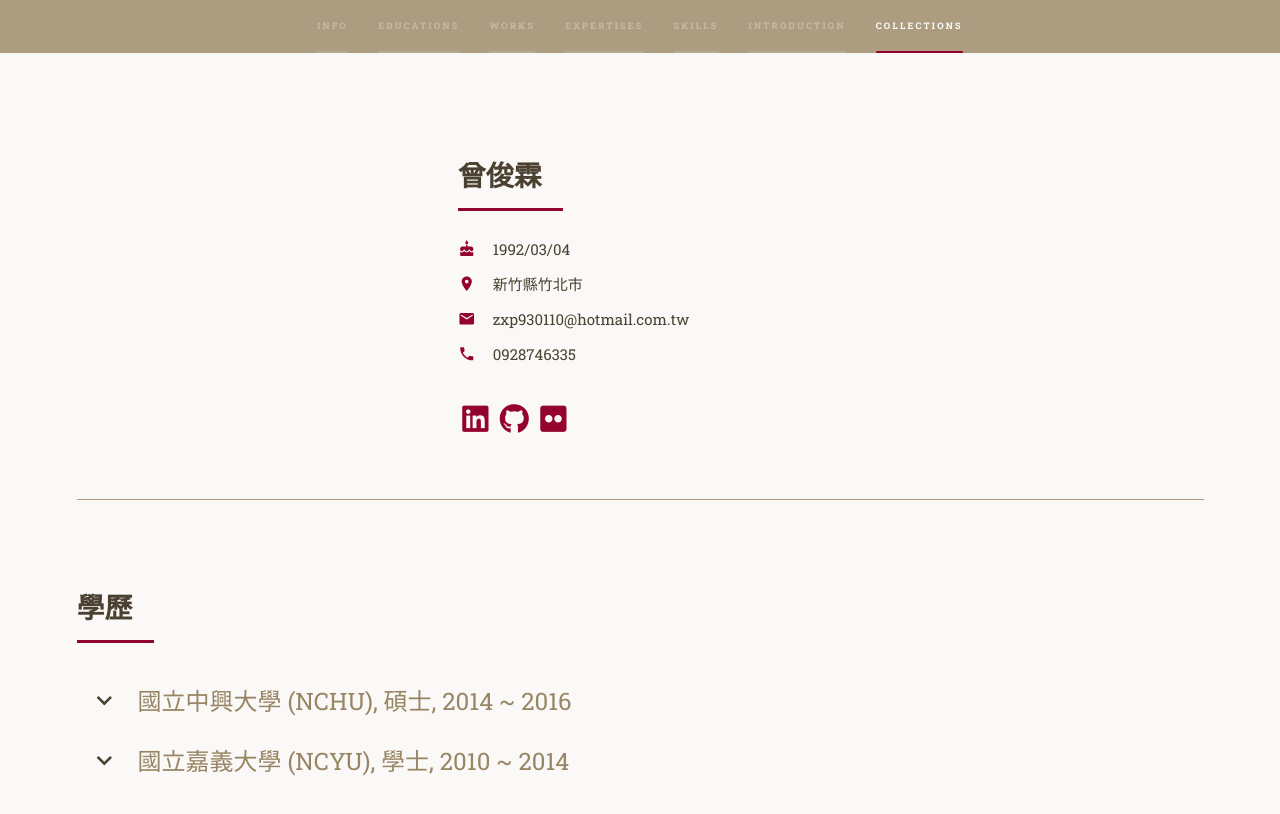
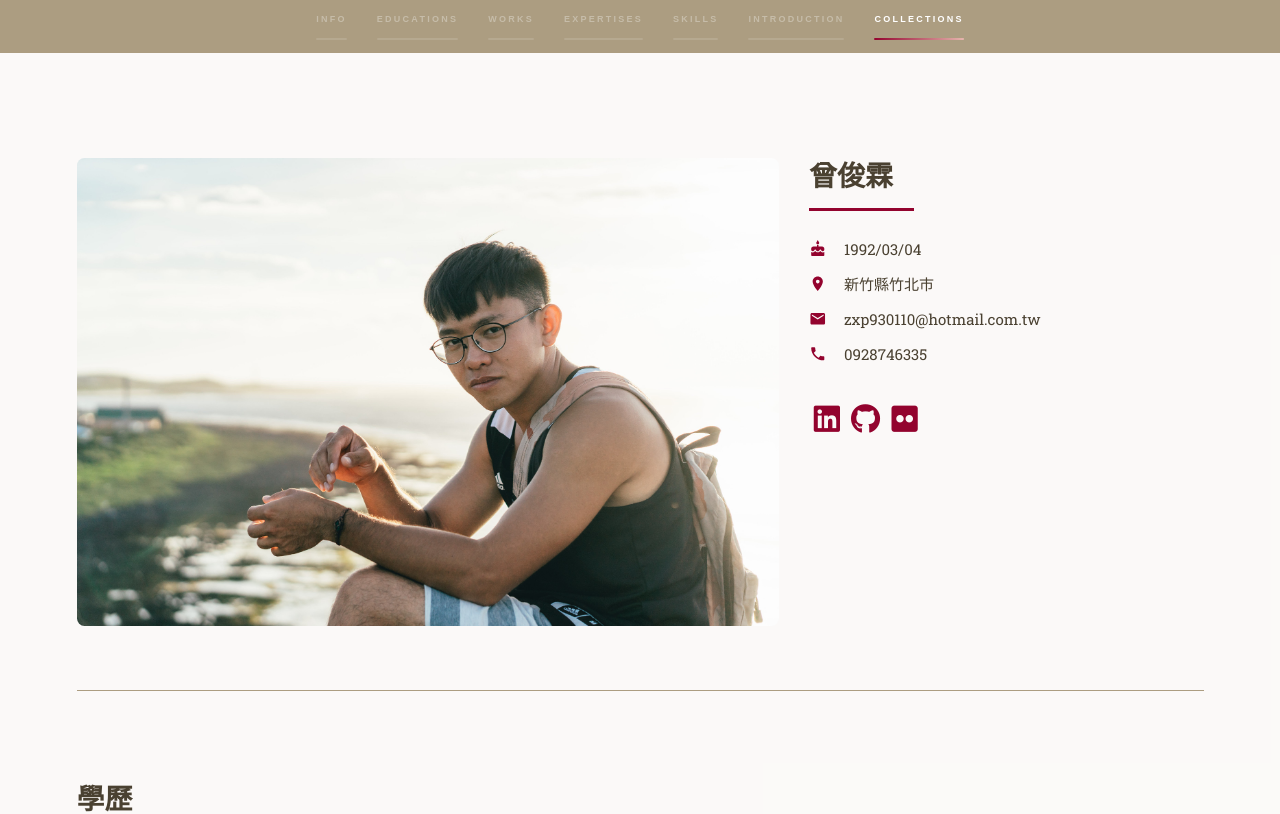
Before and after one commit to JosephT5566/my-resume, a React (Create React App) app: page / in a window 1280 px wide. Shown: the top 814 px of the page. Built offline with nearby package versions, Linux system fonts and the light colour scheme.

Commit message:
change ScrollyButton to button instead of anchor

```diff
--- a/src/components/InfoCards/Expertises/index.jsx
+++ b/src/components/InfoCards/Expertises/index.jsx
@@ -1,5 +1,4 @@
 import React from 'react';
-import image1 from 'assets/images/image1.jpg';
 
 import './expertise.scss';
 
--- a/src/components/InfoCards/Info/index.jsx
+++ b/src/components/InfoCards/Info/index.jsx
@@ -13,7 +13,7 @@ const PersonalInfo = () => {
     return (
         <div id="infoContainer">
             <div className="image">
-                {/* <img src={personalShot} alt="personal photo" style={{ width: '100%' }} /> */}
+                <img src={personalShot} alt="profile" style={{ width: '100%' }} />
             </div>
             <div className="content">
                 <h1>曾俊霖</h1>
--- a/src/components/Main/index.jsx
+++ b/src/components/Main/index.jsx
@@ -10,7 +10,7 @@ import Works from '../InfoCards/Works';
 
 import InfoCard from '../InfoCards/InfoCard';
 
-export default function Menu() {
+export default function Main() {
 	return (
 		<div className="ui container">
 			<InfoCard id={0}>
--- a/src/components/Navigation/ScrollyButton.jsx
+++ b/src/components/Navigation/ScrollyButton.jsx
@@ -7,13 +7,13 @@ export default function ScrollyButton({ label, index, onClick = null }) {
     const active = isActivatable() ? 'active' : '';
 
     return (
-        <a
+        <button
             className={`scrolly ${active}`}
             onClick={() => {
                 if (onClick) onClick();
             }}
         >
             {label}
-        </a>
+        </button>
     );
 }
--- a/src/components/Navigation/styles.scss
+++ b/src/components/Navigation/styles.scss
@@ -61,19 +61,21 @@
             }
         }
 
-        a {
+        button {
             transition: color #{_duration(transition)} ease;
             border: 0;
+            background-color: inherit;
             color: _palette(fg-light);
+            width: 100%;
             display: block;
             font-size: 0.6em;
             font-weight: _font(weight-bold);
+            text-align: left;
             letter-spacing: _font(kerning-alt);
             line-height: 1.75;
             outline: 0;
             padding: 1.35em 0;
             position: relative;
-            text-decoration: none;
             text-transform: uppercase;
 
             &:before,
@@ -103,6 +105,7 @@
 
             &:hover {
                 color: _palette(fg);
+                cursor: pointer;
             }
 
             &.active {
```
